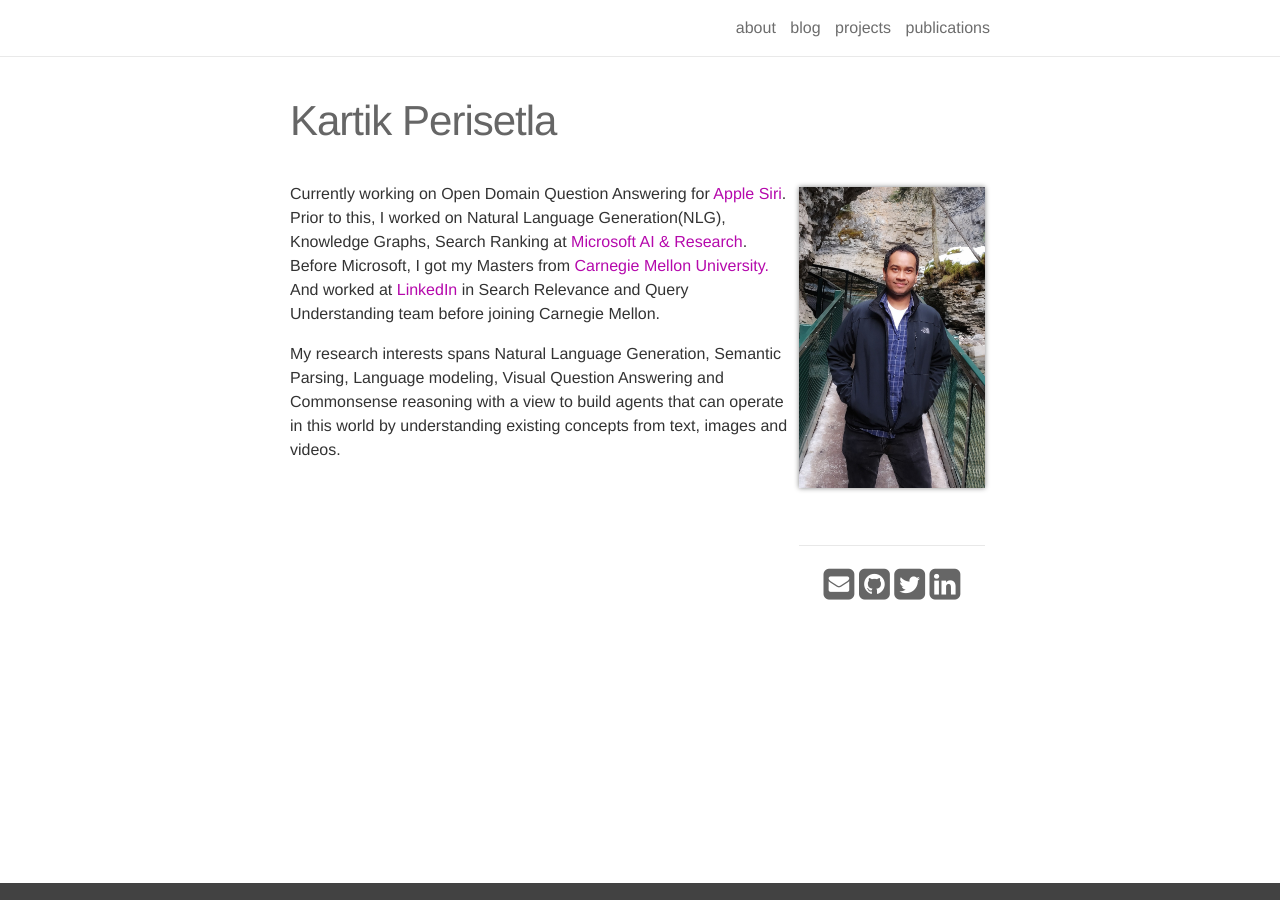
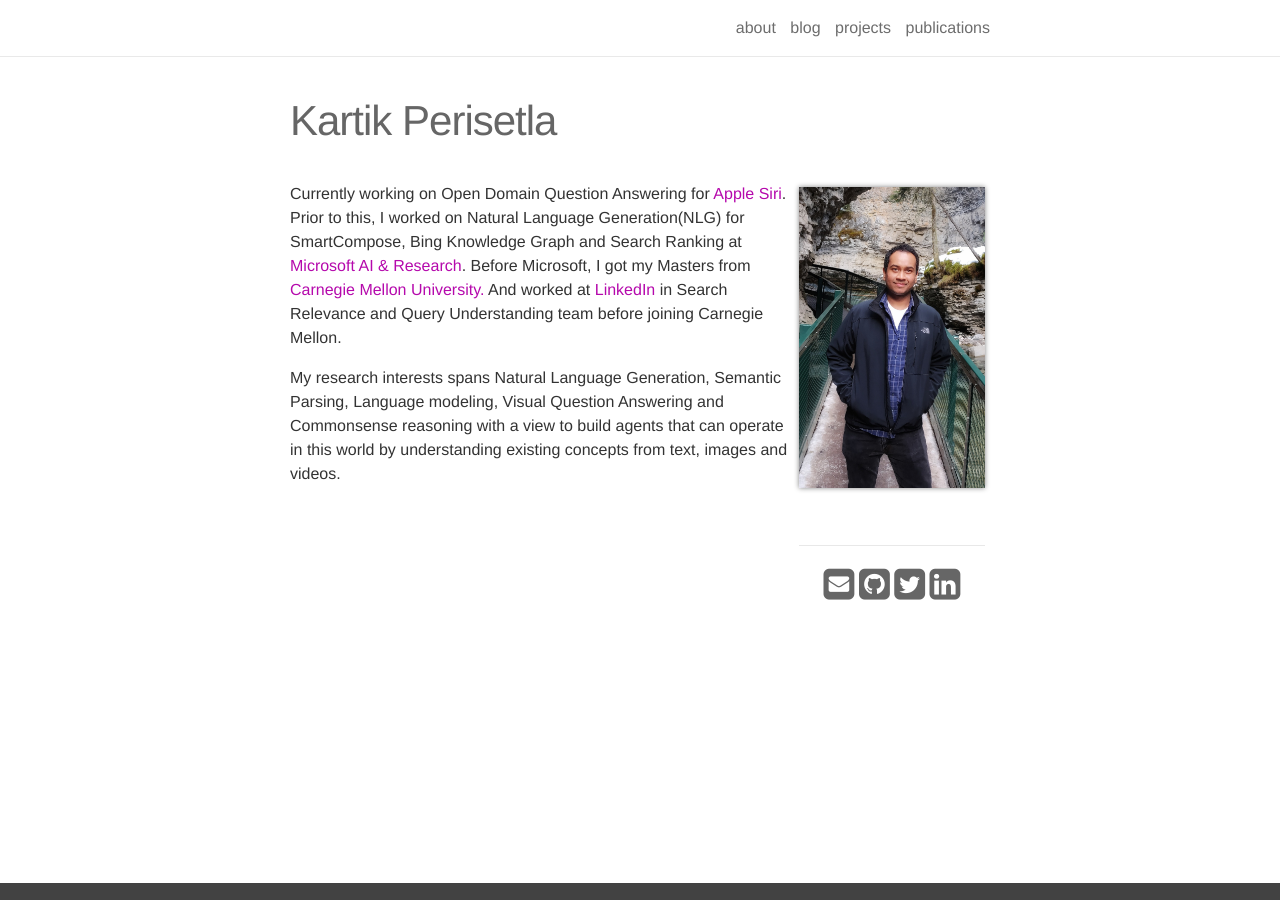
Before and after one commit to kartikperisetla/kartikperisetla.github.io, a Jekyll site: the page built from _pages/about.md, in a window 1280 px wide. Built offline with Jekyll 4.4.1, drawn with Linux system fonts in a browser that asks for light colours; nearby versions of some CDN libraries.

Commit message:
Update about.md

```diff
--- a/_pages/about.md
+++ b/_pages/about.md
@@ -17,7 +17,7 @@
 
 ---
 <p align="left">
-Currently working on Open Domain Question Answering for <a href="https://www.apple.com/siri/" target="_blank">Apple Siri</a>. Prior to this, I worked on Natural Language Generation(NLG), Knowledge Graphs, Search Ranking at <a href="http://microsoft.com" target="_blank">Microsoft AI & Research</a>. Before Microsoft, I got my Masters from <a href="http://cmu.edu/" target="_blank">Carnegie Mellon University.</a> And worked at <a href="https://linkedin.com" target="_blank">LinkedIn</a> in Search Relevance and Query Understanding team before joining Carnegie Mellon.
+Currently working on Open Domain Question Answering for <a href="https://www.apple.com/siri/" target="_blank">Apple Siri</a>. Prior to this, I worked on Natural Language Generation(NLG) for SmartCompose, Bing Knowledge Graph and Search Ranking at <a href="http://microsoft.com" target="_blank">Microsoft AI & Research</a>. Before Microsoft, I got my Masters from <a href="http://cmu.edu/" target="_blank">Carnegie Mellon University.</a> And worked at <a href="https://linkedin.com" target="_blank">LinkedIn</a> in Search Relevance and Query Understanding team before joining Carnegie Mellon.
 </p>
 
 <p align="left">
```
